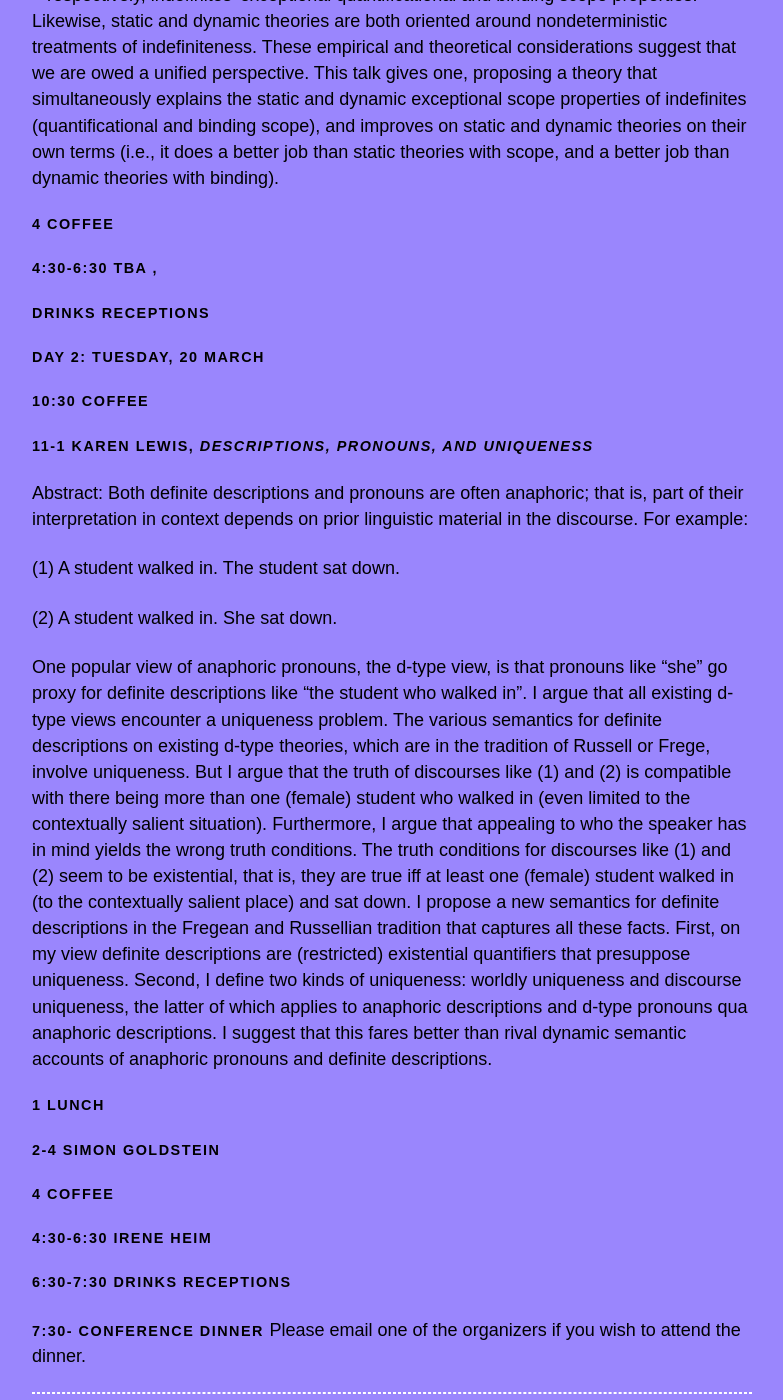
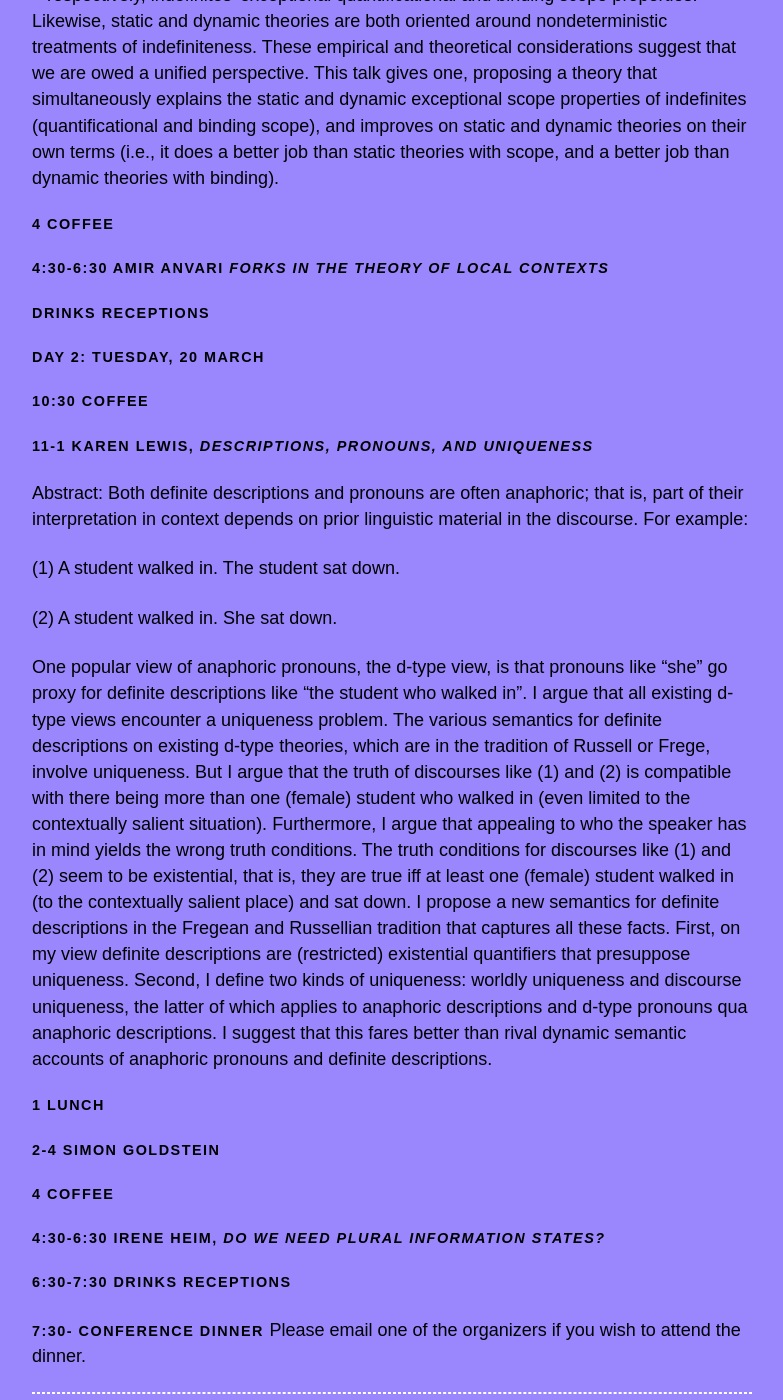
Before and after one commit to danielrothschild/danielrothschild.github.io, a Jekyll site: the page built from _pages/44_dynsem2.md, in a window 1280 px wide and 1400 px high, scrolled down 1788 px. Shown: the whole window, without its empty margins (248-1031 px from the left). Built offline with Jekyll 4.4.1, drawn with Linux system fonts in a browser that asks for light colours; comment, search, counter and statistics services are not loaded; some of the changed text lies outside the part shown.

Commit message:
added amir

```diff
--- a/_pages/44_dynsem2.md
+++ b/_pages/44_dynsem2.md
@@ -19,6 +19,7 @@ Date: 19-20 March 2018
 
 <div class="title"> SPEAKERS </div>
 
+[Amir Anvari](https://sites.google.com/site/amiraanvari/), Institut Jean-Nicod <br>
 [Simon Charlow](https://simoncharlow.com/), Rutgers <br>
 [Simon Goldstein](http://simondgoldstein.com/), Lingnan <br>
 [Irene Heim](http://linguistics.mit.edu/user/heim/), MIT <br>
@@ -53,6 +54,7 @@ Open to all but registration is required [here](https://docs.google.com/forms/d/
 
 Abstract: There are two main views about presupposition. According to one, (originally hinted at by Peter Strawson and later developed by Robert Stalnaker) presuppositions are manifested prior assumptions. According to the other, (originally hinted at by Paul Grice and later developed by David Beaver, Craige Roberts, Mandy Simons and Judith Tonhauser) presuppositions are backgrounded current implications. To account for informative presuppositions, proponents of the first view introduce accommodation, which leads to empirical difficulties. The second view eschews accommodation of propositions but, I will argue, it leaves us with the need to make sense of accommodation of questions. This is easier done in the sort of framework proponents of the first view have developed. In the paper, I propose a simple model of conversation within which the two views can be synthesized. Within this model we can identify some of the basic norms of conversation guiding what can be asserted, asked, and presupposed.
 
+
 <span class ="titleblack"> 1 Lunch </span>
 
 
@@ -64,7 +66,7 @@ Abstract: Static and dynamic theories of indefinites are motivated by the same k
 <span class ="titleblack"> 4 Coffee </span>
 
 
-<span class ="titleblack"> 4:30-6:30 TBA ,  </span>
+<span class ="titleblack"> 4:30-6:30 Amir Anvari  *Forks in the theory of local contexts*</span>
 
 <span class ="titleblack"> Drinks receptions </span>
 
@@ -88,7 +90,7 @@ One popular view of anaphoric pronouns, the d-type view, is that pronouns like "
 
 <span class ="titleblack"> 4 Coffee </span>
 
-<span class ="titleblack"> 4:30-6:30 Irene Heim </span>
+<span class ="titleblack"> 4:30-6:30 Irene Heim, *Do we need plural information states?* </span>
 
 <span class ="titleblack"> 6:30-7:30 Drinks receptions </span>
 
```
Also changed, not shown: other parts of _pages/44_dynsem2.md (+1 -1 lines).
